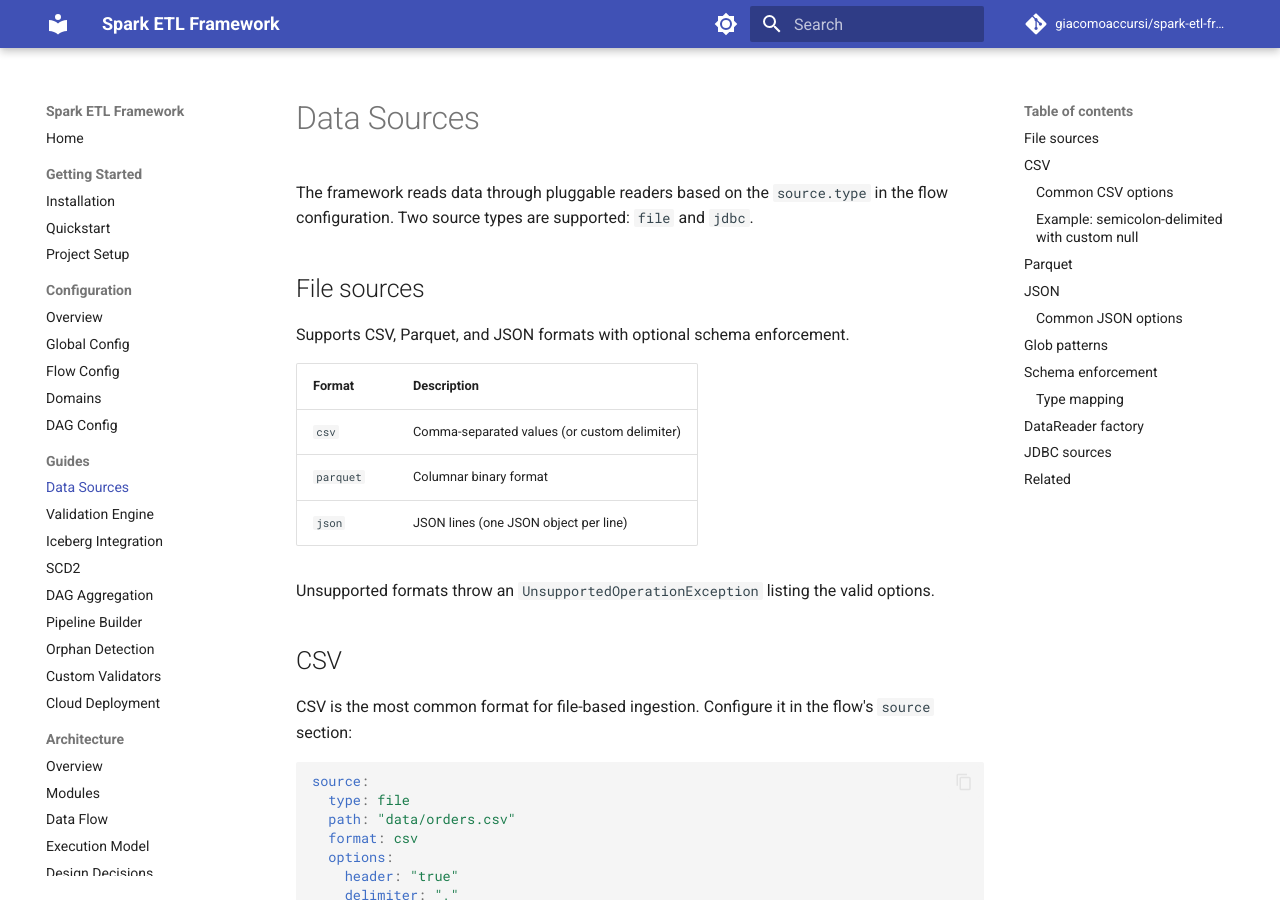
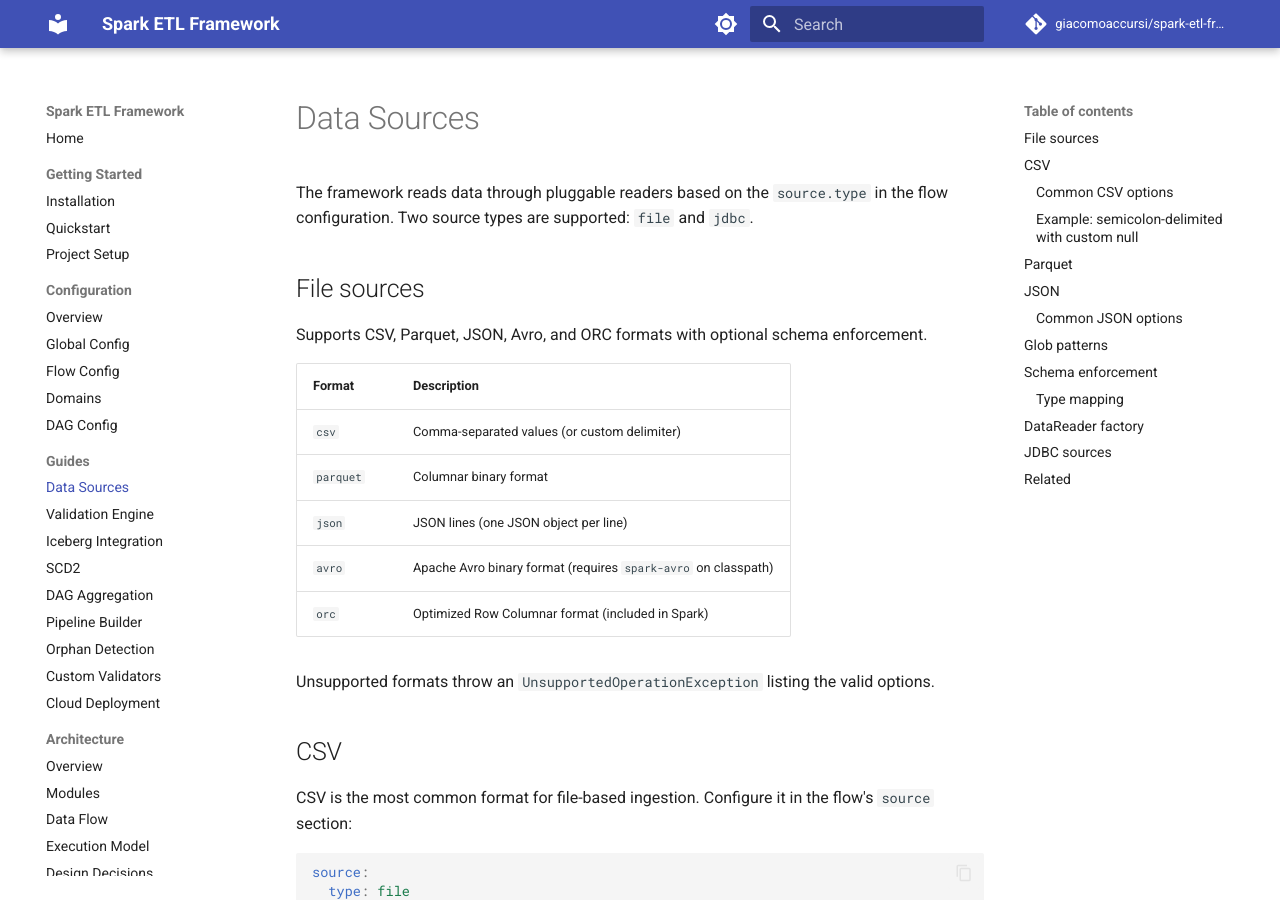
Before and after one commit to giacomoaccursi/Floe, an MkDocs documentation site: the page built from site-docs/guides/data-sources.md, in a window 1280 px wide and 900 px high. Built offline with MkDocs 1.6.1 and Material for MkDocs 9.7.7, drawn with Linux system fonts in a browser that asks for light colours; comment, search, counter and statistics services are not loaded.

Commit message:
docs: add Avro and ORC to supported formats

```diff
--- a/site-docs/guides/data-sources.md
+++ b/site-docs/guides/data-sources.md
@@ -4,13 +4,15 @@
 
 ## File sources
 
-Supports CSV, Parquet, and JSON formats with optional schema enforcement.
+Supports CSV, Parquet, JSON, Avro, and ORC formats with optional schema enforcement.
 
 | Format | Description |
 |--------|-------------|
 | `csv` | Comma-separated values (or custom delimiter) |
 | `parquet` | Columnar binary format |
 | `json` | JSON lines (one JSON object per line) |
+| `avro` | Apache Avro binary format (requires `spark-avro` on classpath) |
+| `orc` | Optimized Row Columnar format (included in Spark) |
 
 Unsupported formats throw an `UnsupportedOperationException` listing the valid options.
 
```
Also changed, not shown: site-docs/configuration/flows.md (+1 -1 lines).
